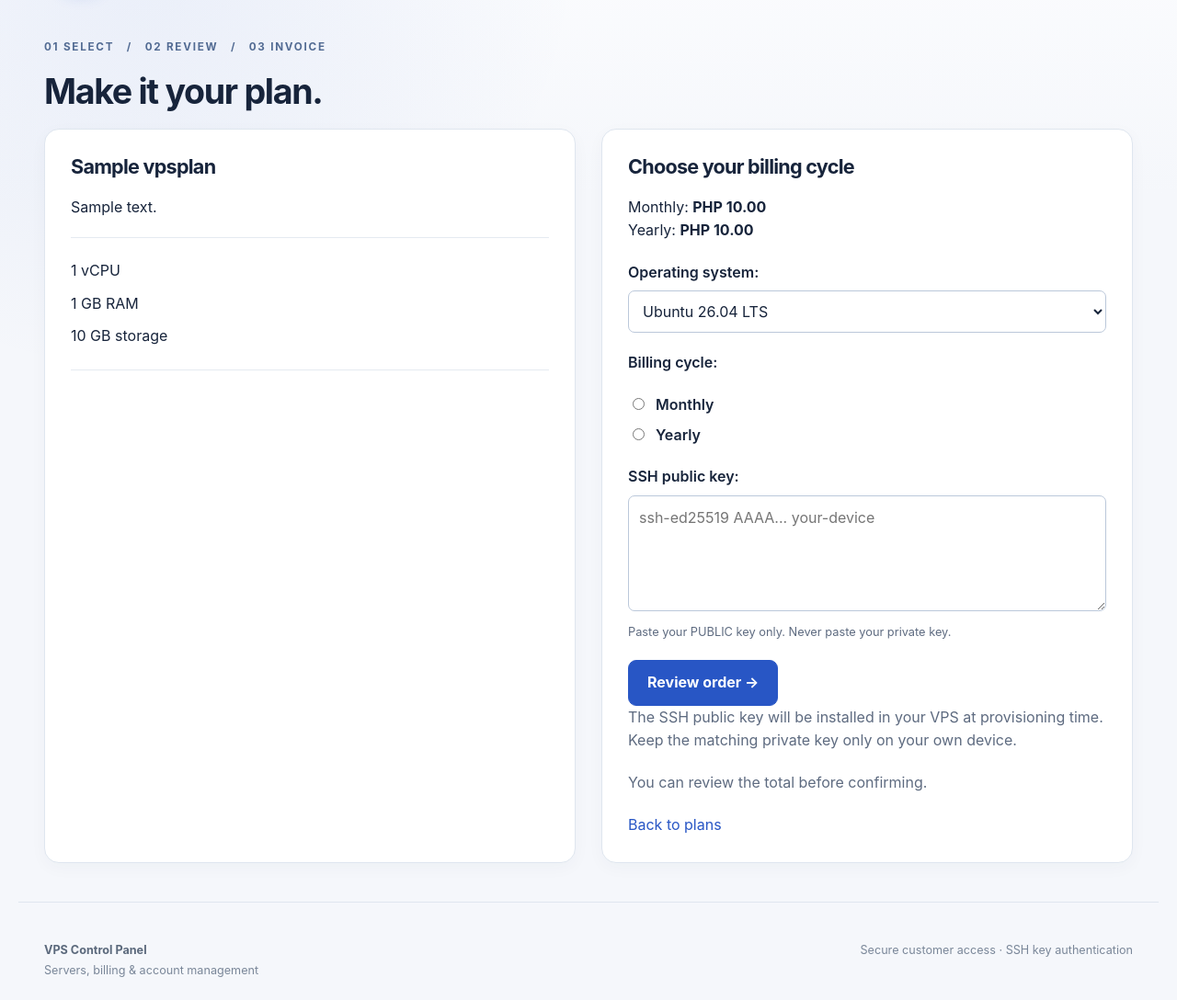
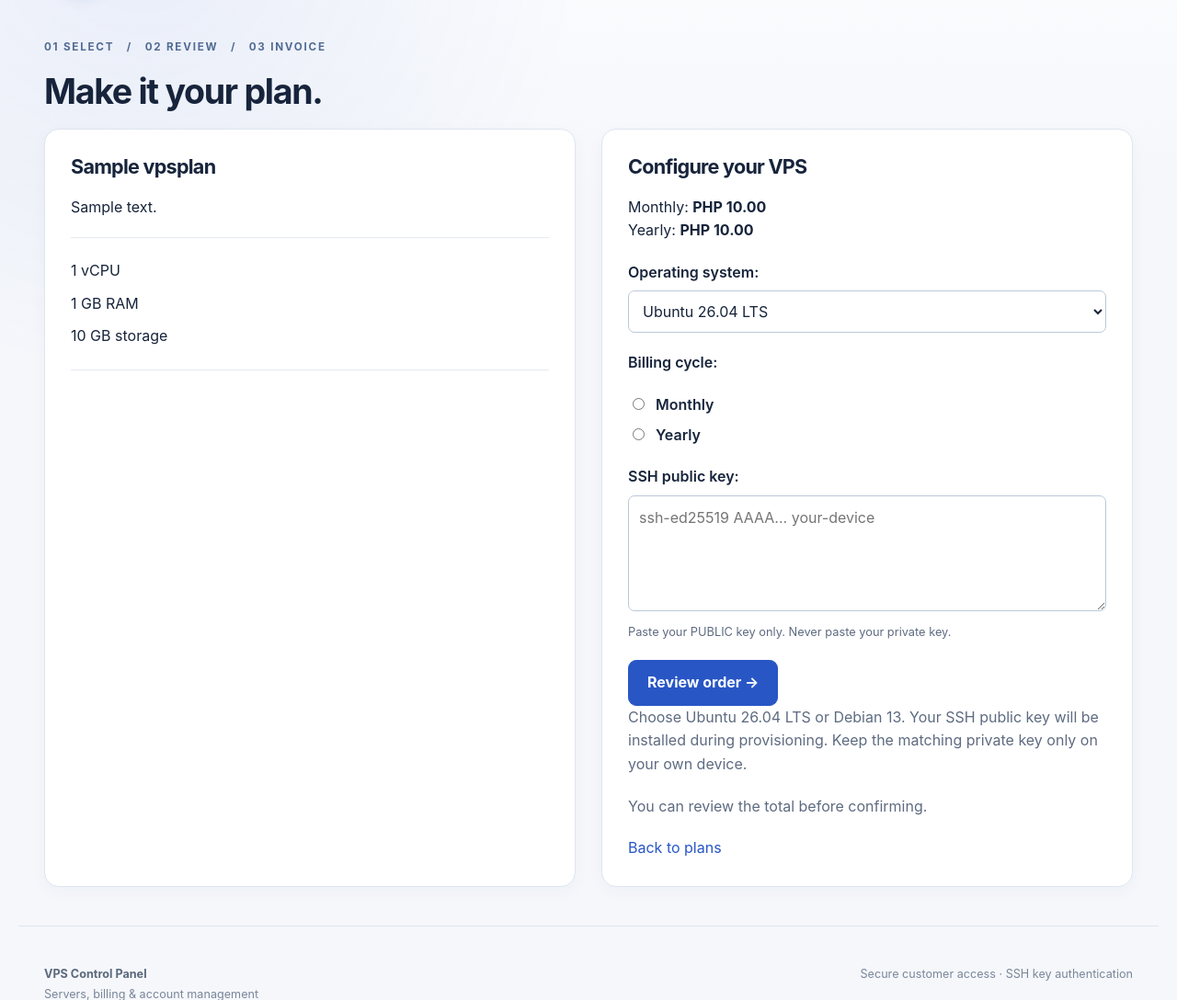
Before and after one commit to john-selwyn/proxmox-billing, a Django app: page /plans/1/ in a window 1280 px wide. Shown: the part 69-1157 px from the top of the page at 92% size. Before the commit the page ends 1132 px from the top, so only its background shows below. Run offline with Django 5.2, Linux system fonts and the light colour scheme; a user stored in the database is signed in; tables that the repository leaves empty hold one stand-in row (values such as "Sample post").

Commit message:
Show operating system choice in VPS checkout

```diff
--- a/billing/templates/billing/select_plan.html
+++ b/billing/templates/billing/select_plan.html
@@ -12,13 +12,13 @@
 </ul>
 </section>
 <section class="card">
-<h2>Choose your billing cycle</h2>
+<h2>Configure your VPS</h2>
 <p>Monthly: <strong>PHP {{ plan.monthly_price }}</strong>
 <br>Yearly: <strong>PHP {{ plan.yearly_price }}</strong>
 </p>
 <form method="post">{% csrf_token %}{{ form.as_p }}<button>Review order &rarr;</button>
 </form>
-<p class="muted">The SSH public key will be installed in your VPS at provisioning time. Keep the matching private key only on your own device.</p>
+<p class="muted">Choose Ubuntu 26.04 LTS or Debian 13. Your SSH public key will be installed during provisioning. Keep the matching private key only on your own device.</p>
 <p class="muted">You can review the total before confirming.</p>
 <a href="{% url 'plans' %}">Back to plans</a>
 </section>
```
